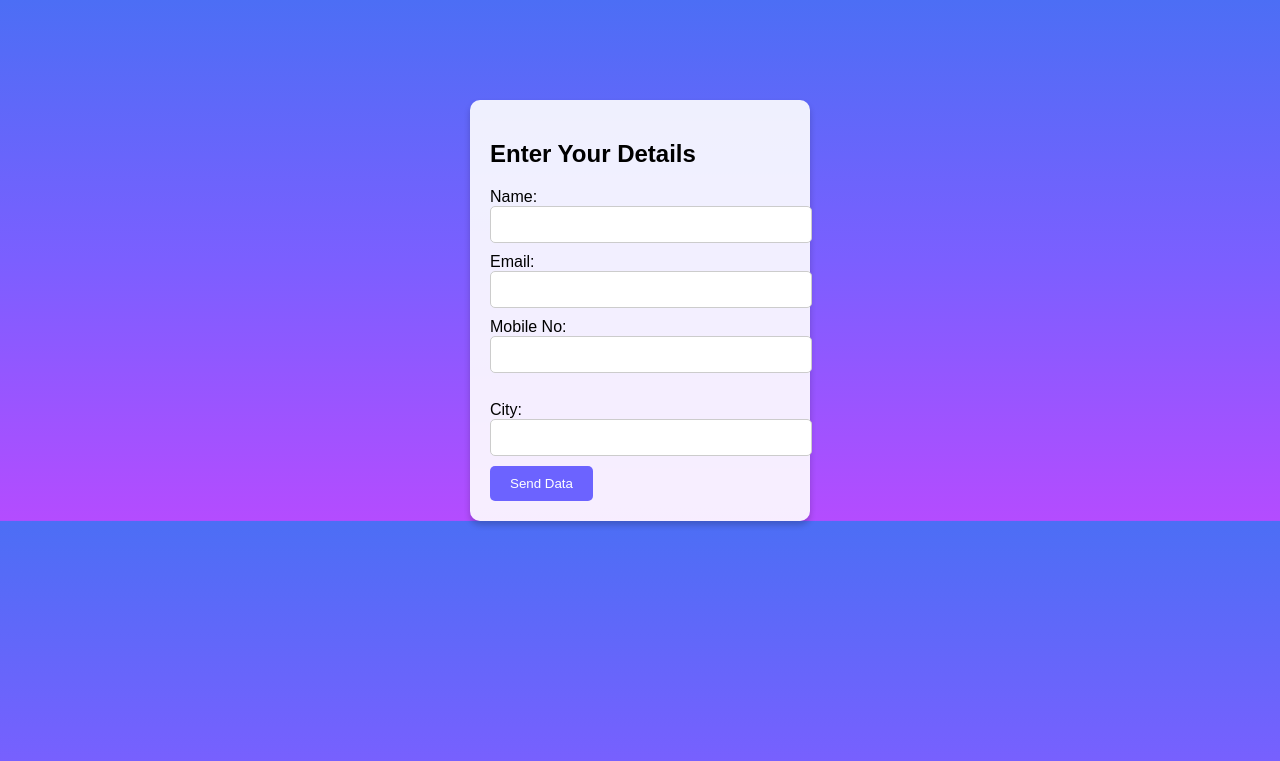
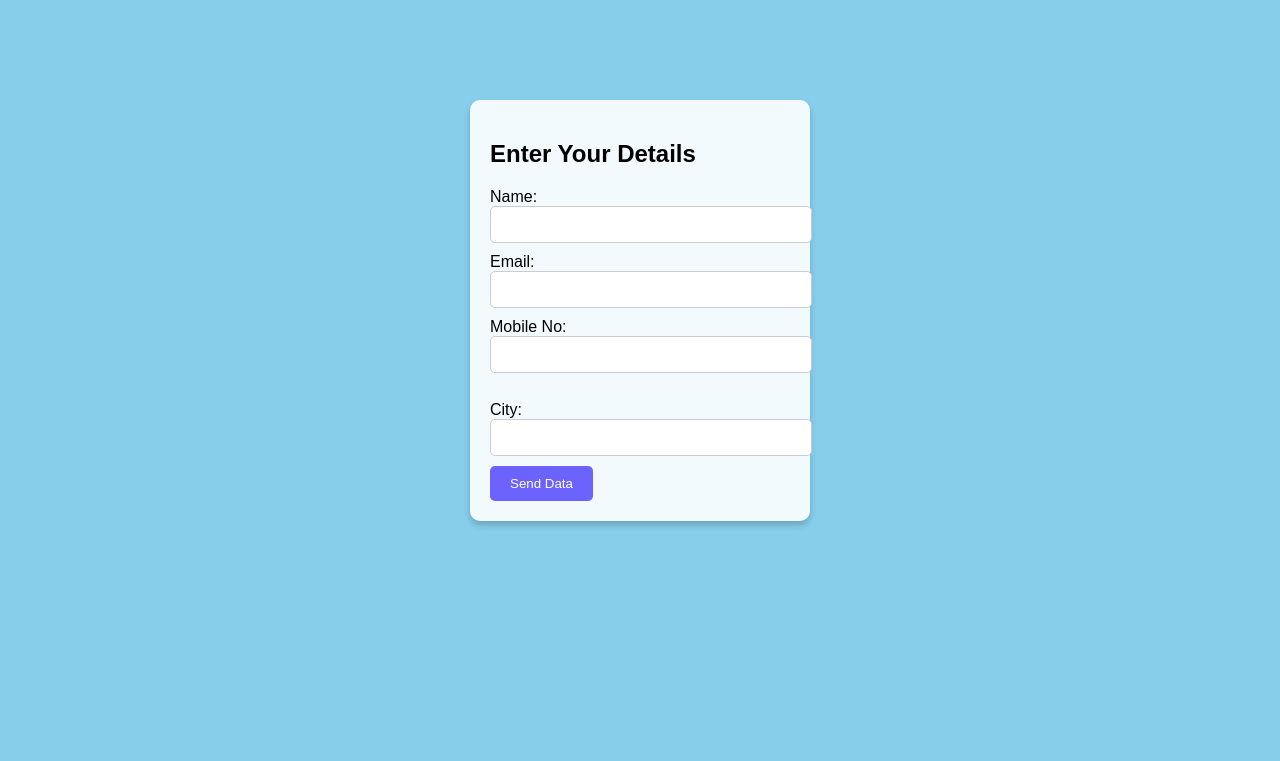
Before and after one commit to mohammedsaqlain23/wb, a PHP site: page / in a window 1280 px wide. Shown: the top 761 px of the page. Run offline with PHP 8.4, Linux system fonts and the light colour scheme.

Commit message:
backgroud changes

```diff
--- a/index.php
+++ b/index.php
@@ -49,10 +49,10 @@ if (isset($_POST['submit'])) {
     <meta name="viewport" content="width=device-width, initial-scale=1.0">
     <title>Home</title>
     <style>
-        /* Adding a gradient background with blue and purple */
+        /* Sky blue background */
         body {
-            background: linear-gradient(to bottom, #4c6ef5, #7b5fff, #b44cff); /* Gradient from blue to purple */
-            background-size: cover; /* Ensures the gradient covers the entire page */
+            background-color: #87CEEB; /* Sky blue background */
+            background-size: cover; /* Ensures the background color covers the entire page */
             background-position: center;
             font-family: Arial, sans-serif;
             margin: 0;
@@ -70,7 +70,7 @@ if (isset($_POST['submit'])) {
             margin-top: 100px; /* Adds space from the top */
         }
 
-        input[type="text"], input[type="email"] {
+        input[type="text"], input[type="email"], input[type="number"] {
             width: 100%;
             padding: 10px;
             margin-bottom: 10px;
@@ -111,7 +111,7 @@ if (isset($_POST['submit'])) {
         <h2>Enter Your Details</h2>
         Name: <input type="text" name="username" required><br>
         Email: <input type="email" name="email" required><br>
-        Mobile No: <input type="text" name="mobel" id="mobel" required><br>
+        Mobile No: <input type="number" name="mobel" id="mobel" required><br>
         <span id="mobelError" class="error"></span><br>
         City: <input type="text" name="city" required><br>
         <input type="submit" name="submit" value="Send Data">
```
